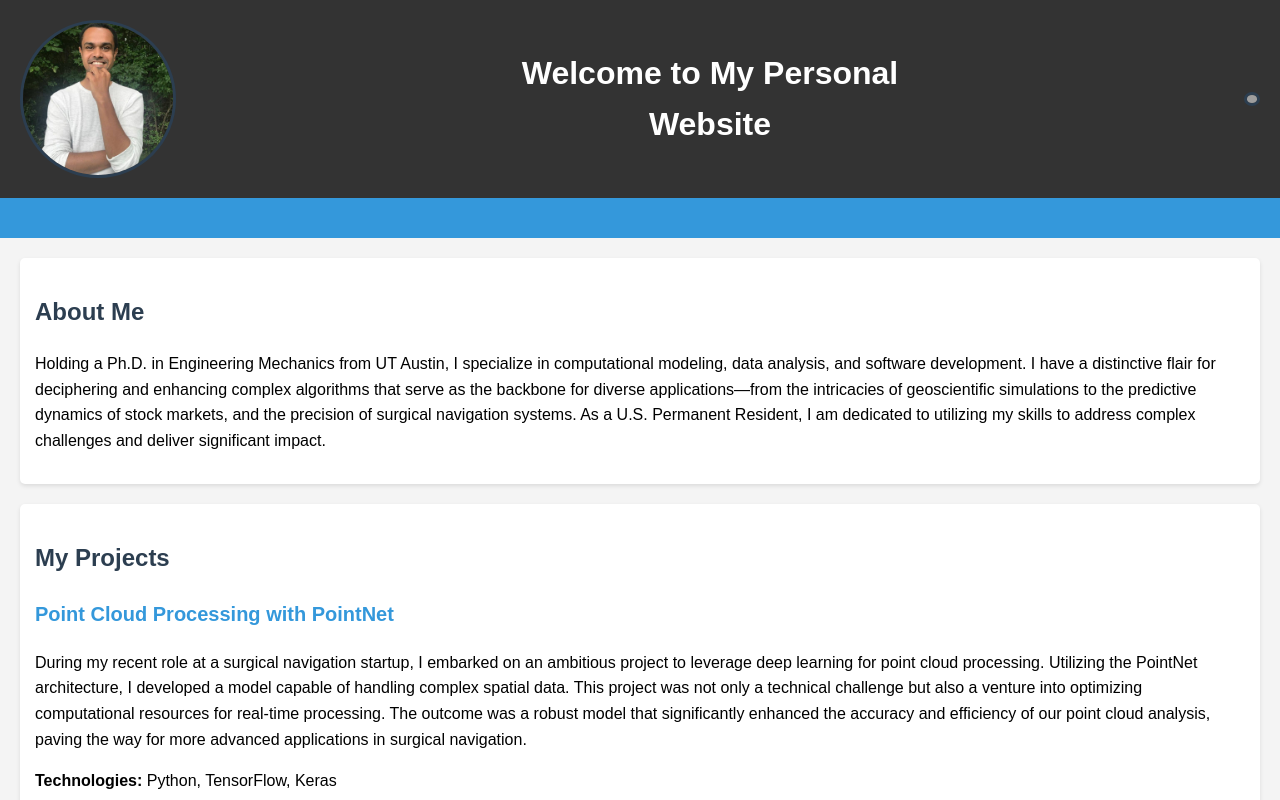
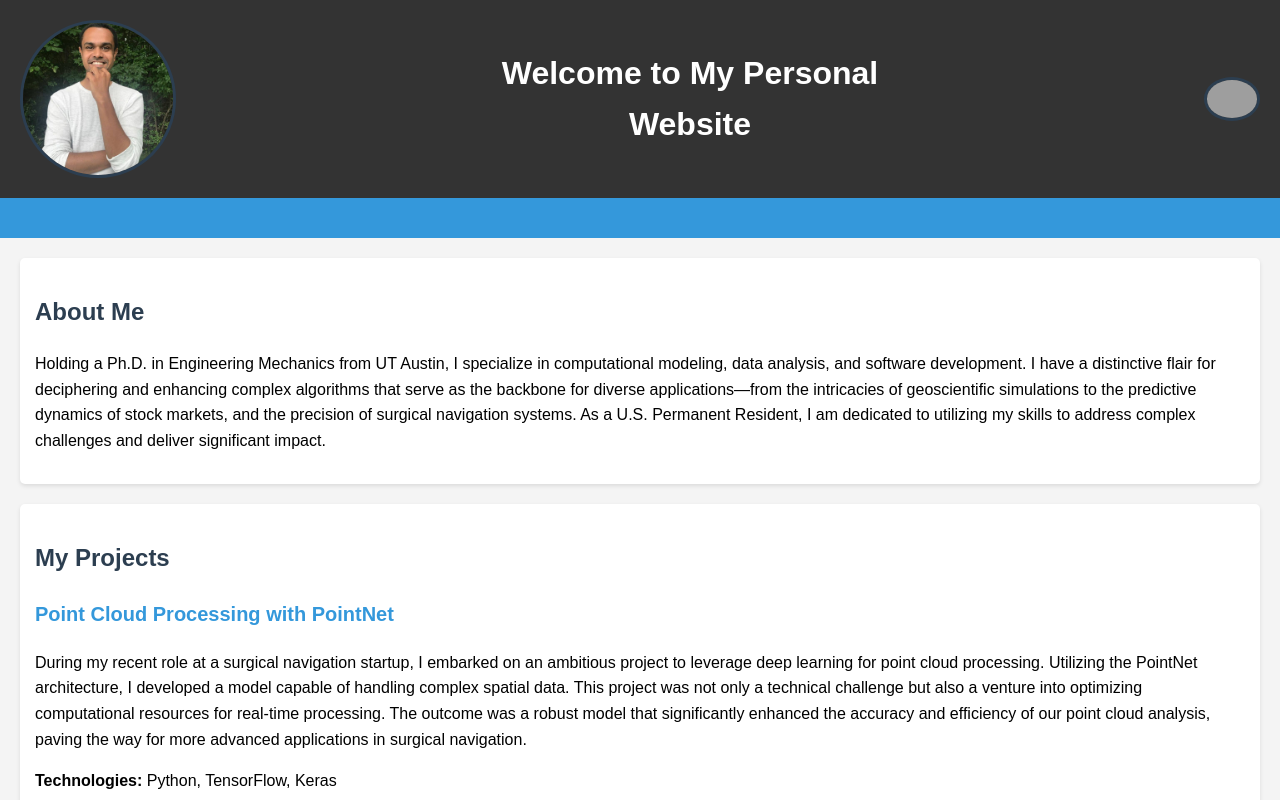
Before and after one commit to SaumikDana/saumikdana.github.io, a plain HTML site: page index.html in a window 1280 px wide. Shown: the top 800 px of the page. Drawn offline with Linux system fonts and the light colour scheme; grey boxes are pictures that could not be loaded.

Commit message:
Pic Left and Right

```diff
--- a/styles.css
+++ b/styles.css
@@ -31,7 +31,7 @@ header {
 }
 
 .profile-pic-right {
-    width: 10px; /* Different size for the right image */
+    width: 50px; /* Different size for the right image */
     margin-left: 20px;
 }
 
```
